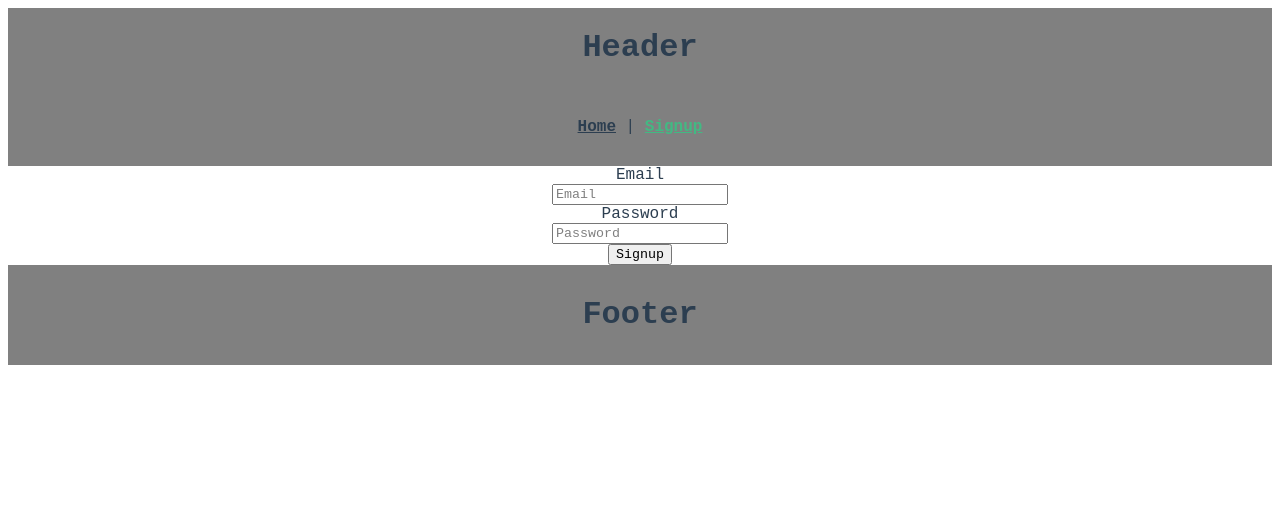
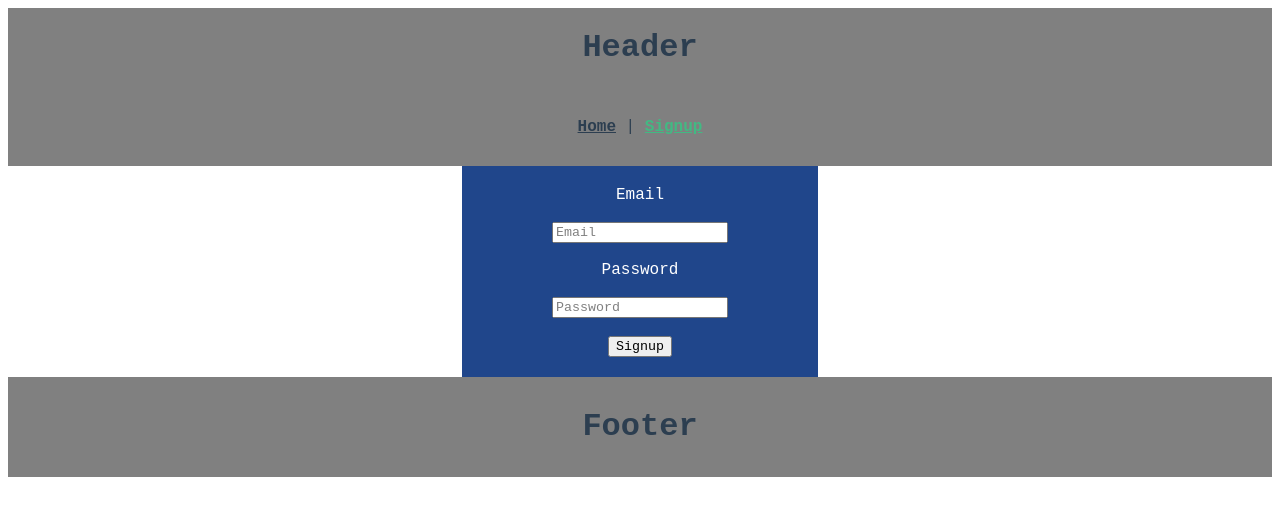
Before and after one commit to SanderSaska/WebAppDevHW3, a Vue app in the folder hw3/: page /#/signup in a window 1280 px wide. Shown: the top 516 px of the page. Built offline with nearby package versions, Linux system fonts and the light colour scheme.

Commit message:
Little style change in SignupView

```diff
--- a/hw3/src/views/SignupView.vue
+++ b/hw3/src/views/SignupView.vue
@@ -1,6 +1,6 @@
 <template>
   <Header/>
-  <form @submit.prevent="submitForm" v-if="!formSubmitted">
+  <form class="Signup" @submit.prevent="submitForm" v-if="!formSubmitted">
       <span>Email</span><br>
       <input
         v-model="Email"
@@ -58,12 +58,17 @@ Header {
     padding-left: 20px;
 }
 
-Signup {
+.Signup {
+    display: flex;
+    flex-direction: column;
     color: white;
     background-color: rgb(32, 70, 139);
     border: none;
-    padding: 5px;
+    padding: 20px;
     width: 25%;
+    align-items: center;
+    margin-left: auto;
+    margin-right: auto;
 }
 
 
```
